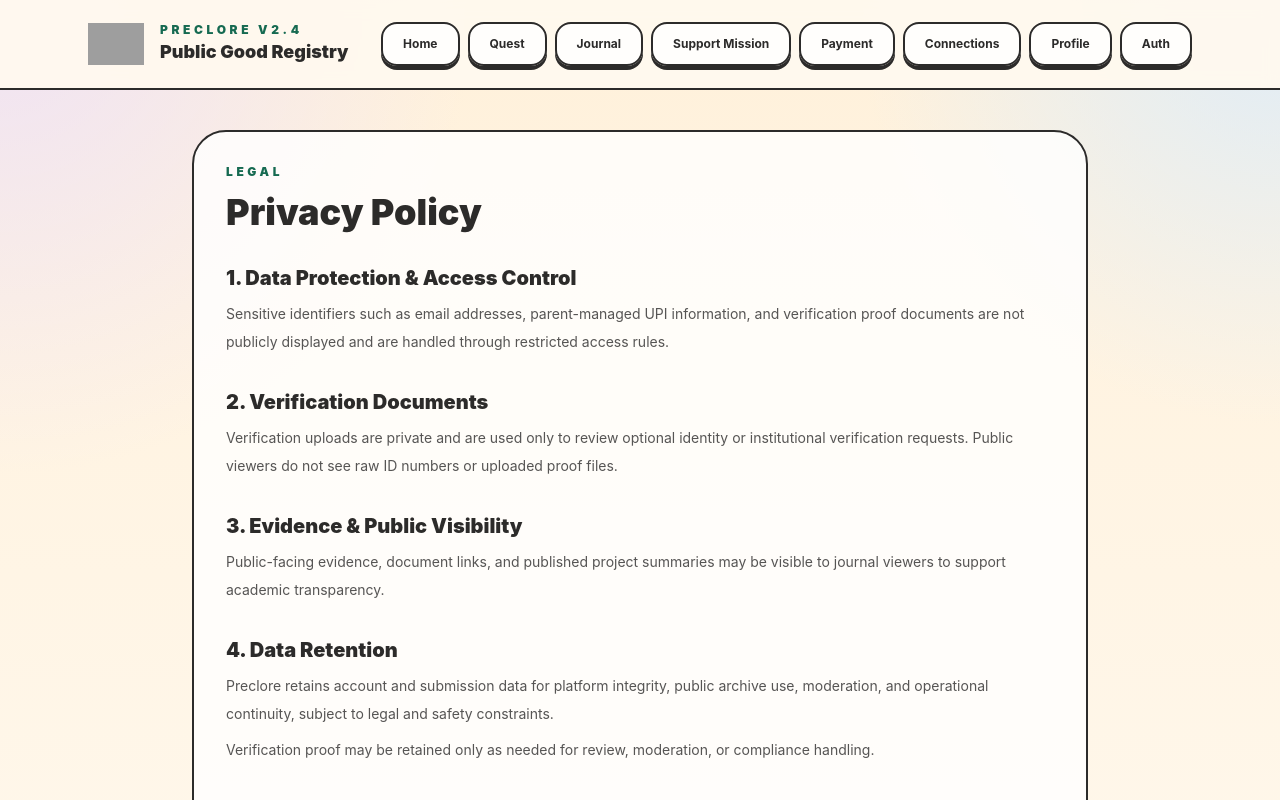
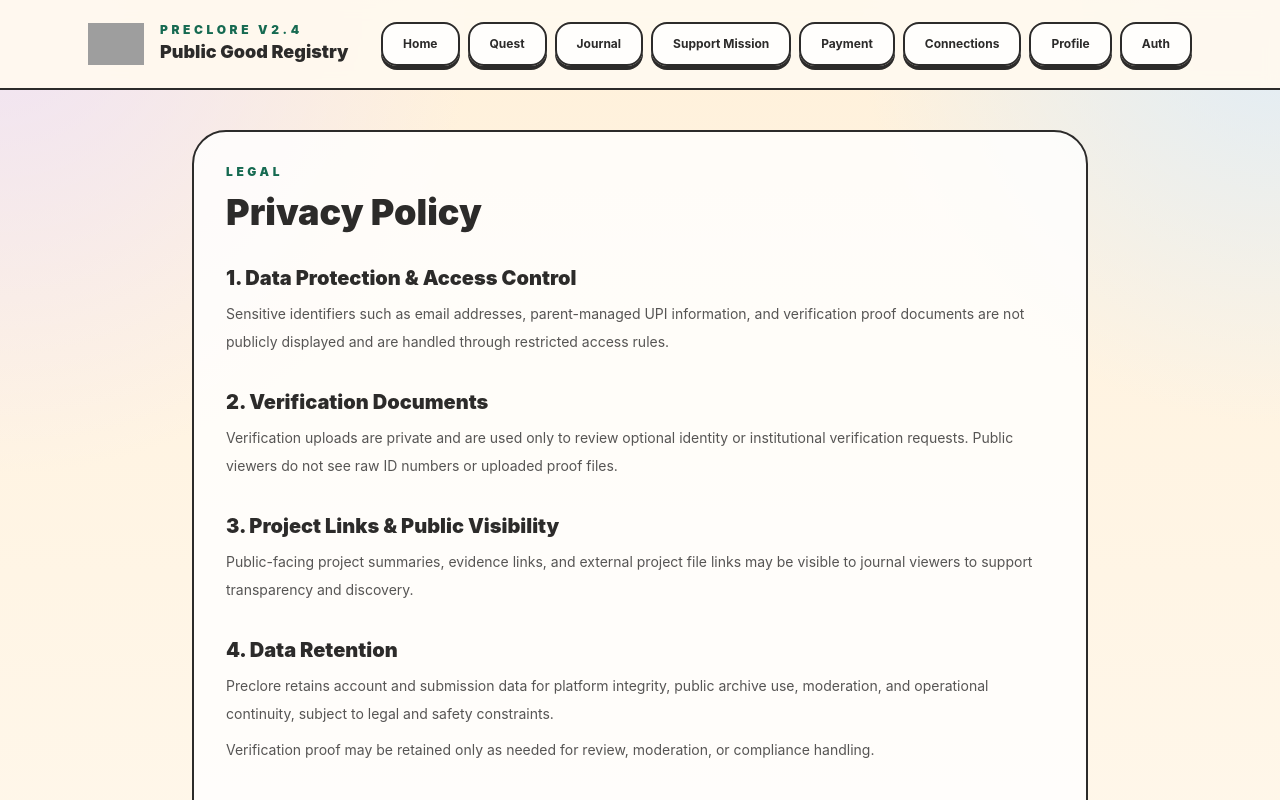
Before and after one commit to sai69692011-wq/Preclore, a Next.js app: page /privacy in a window 1280 px wide. Shown: the top 800 px of the page. Built offline with nearby package versions, Linux system fonts and the light colour scheme; no server answers; grey boxes are pictures that could not be loaded.

Commit message:
Revise evidence section to project links and visibility
Updated section title and modified text for clarity.

```diff
--- a/app/privacy/page.jsx
+++ b/app/privacy/page.jsx
@@ -28,10 +28,10 @@ export default function PrivacyPage() {
         </section>
 
         <section>
-          <h2 className="text-xl font-black text-ink">3. Evidence &amp; Public Visibility</h2>
+          <h2 className="text-xl font-black text-ink">3. Project Links &amp; Public Visibility</h2>
           <p className="mt-2">
-            Public-facing evidence, document links, and published project summaries may be visible to journal viewers
-            to support academic transparency.
+            Public-facing project summaries, evidence links, and external project file links may be visible to journal viewers
+            to support transparency and discovery.
           </p>
         </section>
 
```
